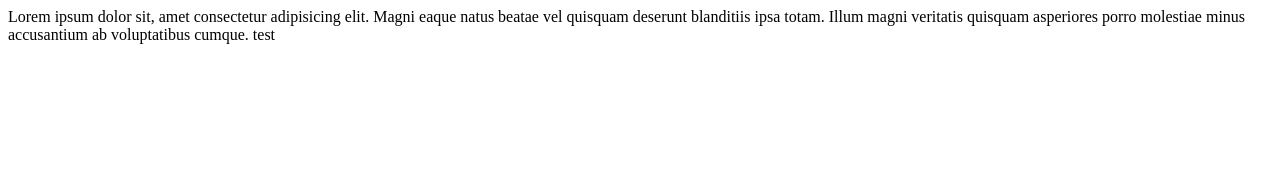
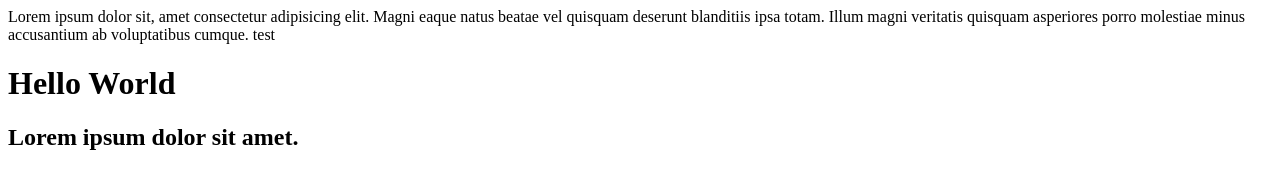
Before and after one commit to V1ctori0us/for_testing, a plain HTML site: page index.html in a window 1280 px wide. Drawn offline with Linux system fonts and the light colour scheme.

Commit message:
birbalo-uzgartieish-kiritildi

```diff
--- a/index.html
+++ b/index.html
@@ -10,5 +10,7 @@
 
     Lorem ipsum dolor sit, amet consectetur adipisicing elit. Magni eaque natus beatae vel quisquam deserunt blanditiis ipsa totam. Illum magni veritatis quisquam asperiores porro molestiae minus accusantium ab voluptatibus cumque.
 test
+ <h1>Hello World</h1>
+ <h2>Lorem ipsum dolor sit amet.</h2>
 </body>
 </html>
```
